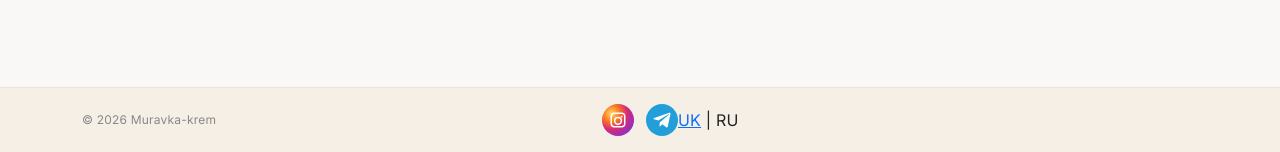
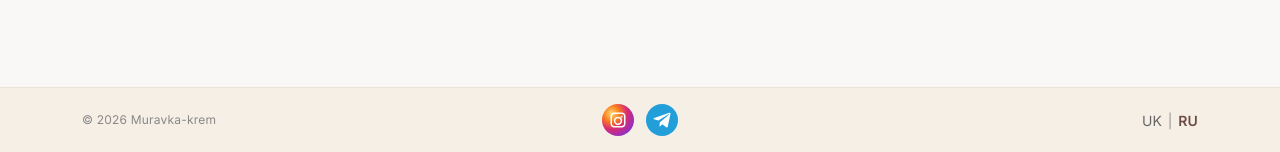
Before and after one commit to egusarov/muravka, a Django app: page /store/cart/ in a window 1280 px wide. Shown: the part 648-800 px from the top of the page. Run offline with Django 5.2, Linux system fonts and the light colour scheme; the visitor is signed in with stand-in values (Sample User, id 1); data that the repository does not hold is empty; some libraries are stand-ins or nearby versions.

Commit message:
style(i18n): add language switcher styles

```diff
--- a/store/static/css/base.css
+++ b/store/static/css/base.css
@@ -282,6 +282,94 @@ header a:hover .logo-img {
     pointer-events: auto;
 }
 
+/* =========================
+   FOOTER
+========================= */
+
+.site-footer {
+    background: #f5efe6;
+    border-top: 1px solid rgba(0,0,0,0.05);
+    padding: 16px 0;
+}
+
+.footer-content {
+    display: grid;
+    grid-template-columns: 1fr auto 1fr;
+    align-items: center;
+}
+
+.footer-copy {
+    font-size: var(--fs-xs);
+    color: #888;
+}
+
+.footer-socials {
+    display: flex;
+    gap: 12px;
+    justify-content: center;
+}
+
+.social-link {
+    width: 32px;
+    height: 32px;
+
+    display: flex;
+    align-items: center;
+    justify-content: center;
+
+    border-radius: 50%;
+    text-decoration: none;
+
+    transition: all 0.2s ease;
+}
+
+.social-link.instagram {
+    background: radial-gradient(circle at 30% 30%,
+        #feda75, #fa7e1e, #d62976, #962fbf, #4f5bd5);
+    color: #fff;
+}
+
+.social-link.telegram {
+    background: #229ED9;
+    color: #fff;
+}
+
+.social-link:hover {
+    transform: translateY(-2px);
+    opacity: 0.9;
+}
+
+/* =========================
+   LANGUAGE SWITCHER
+========================= */
+
+.language-switcher {
+    display: flex;
+    align-items: center;
+    gap: .35rem;
+    margin-left: auto;
+    font-size: var(--fs-sm);
+}
+
+.language-switcher a {
+    color: #666;
+    text-decoration: none;
+    transition: color .2s ease;
+}
+
+.language-switcher a:hover {
+    color: #6d4c41;
+}
+
+.language-switcher__active {
+    color: #6d4c41;
+    font-weight: 600;
+}
+
+.language-switcher__divider {
+    opacity: .45;
+    user-select: none;
+}
 
 @media (max-width: 992px) {
 
```
Also changed, not shown: store/static/css/style.css (+0 -60 lines).
